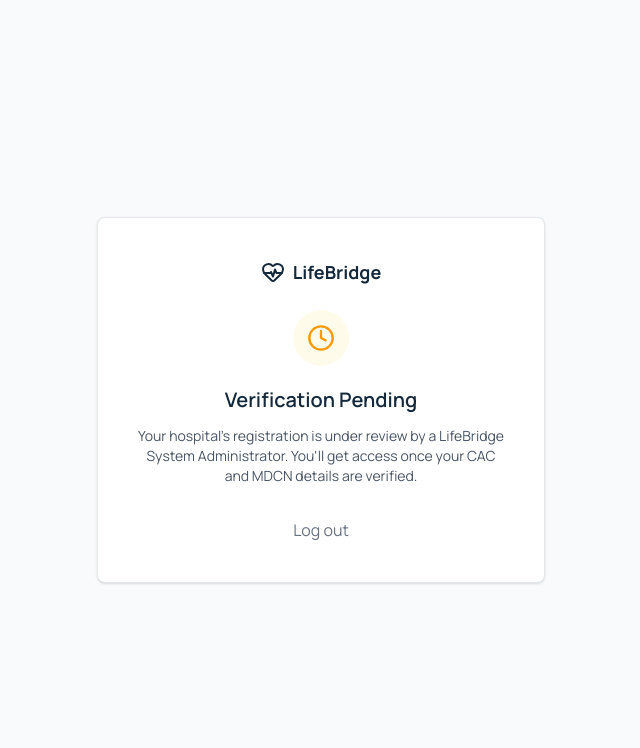
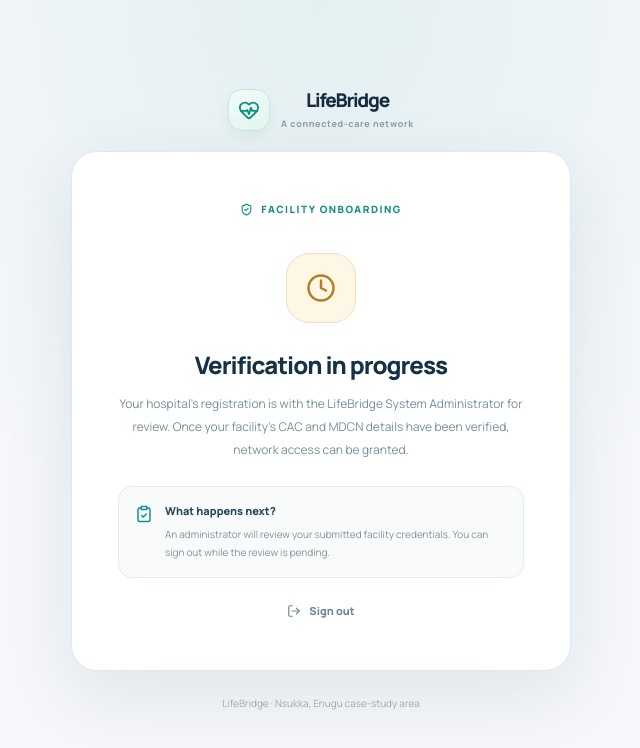
Before and after one commit to Chidesigner/lifebridge, a React (Vite) app in the folder frontend/: page /pending-verification in a window 1280 px wide. Shown: the top 748 px of the page, without its empty margins (319-959 px from the left). Built offline with nearby package versions, Linux system fonts and the light colour scheme; no server answers.

Commit message:
Polish hospital pending verification experience

```diff
--- a/frontend/src/pages/PendingVerification.jsx
+++ b/frontend/src/pages/PendingVerification.jsx
@@ -1,33 +1,36 @@
 import { Link } from 'react-router-dom'
-import { Clock, HeartPulse } from 'lucide-react'
+import { Clock, HeartPulse, ShieldCheck, LogOut, ClipboardCheck } from 'lucide-react'
 import { useAuth } from '../context/AuthContext'
 
 function PendingVerification() {
   const { logout } = useAuth()
 
   return (
-    <div className="flex min-h-screen items-center justify-center bg-gray-50 px-4">
-      <div className="w-full max-w-md rounded-lg border border-gray-200 bg-white p-10 text-center shadow-sm">
-        <Link to="/" className="mb-6 inline-flex items-center gap-2 text-lg font-bold text-brand-navy">
-          <HeartPulse className="h-6 w-6" />
-          LifeBridge
-        </Link>
-
-        <div className="mx-auto flex h-14 w-14 items-center justify-center rounded-full bg-amber-50">
-          <Clock className="h-7 w-7 text-amber-500" />
+    <div className="error-screen" style={{ background: 'radial-gradient(ellipse at 50% 0%, rgba(15,148,136,.08), transparent 30rem), #f5f7fa' }}>
+      <Link to="/" className="site-logo" style={{ marginBottom: 20 }}>
+        <span className="site-logo-mark"><HeartPulse size={22} /></span>
+        <span><span className="site-logo-word">LifeBridge</span><span className="site-logo-tagline">A connected-care network</span></span>
+      </Link>
+      <div className="pending-card">
+        <div className="page-eyebrow" style={{ justifyContent: 'center' }}><ShieldCheck size={13} /> Facility onboarding</div>
+        <div className="pending-orbit"><Clock size={30} /></div>
+        <h1>Verification in progress</h1>
+        <p>
+          Your hospital’s registration is with the LifeBridge System Administrator for review.
+          Once your facility’s CAC and MDCN details have been verified, network access can be granted.
+        </p>
+        <div style={{ display: 'flex', alignItems: 'flex-start', gap: 12, marginTop: 25, padding: 16, border: '1px solid #e3ecec', borderRadius: 14, background: '#f8fbfa', textAlign: 'left' }}>
+          <ClipboardCheck size={18} color="#0f9488" style={{ flex: '0 0 auto', marginTop: 2 }} />
+          <div>
+            <div style={{ color: '#26495a', fontSize: 11, fontWeight: 800 }}>What happens next?</div>
+            <div style={{ marginTop: 5, color: '#81939e', fontSize: 10, lineHeight: 1.8 }}>An administrator will review your submitted facility credentials. You can sign out while the review is pending.</div>
+          </div>
         </div>
-
-        <h1 className="mt-5 text-xl font-semibold text-brand-navy">Verification Pending</h1>
-        <p className="mt-3 text-sm text-gray-600">
-          Your hospital's registration is under review by a LifeBridge
-          System Administrator. You'll get access once your CAC and MDCN
-          details are verified.
-        </p>
-
-        <button onClick={logout} className="mt-8 text-sm font-medium text-gray-500 hover:text-brand-navy hover:underline">
-          Log out
+        <button type="button" onClick={logout} style={{ display: 'inline-flex', alignItems: 'center', gap: 8, marginTop: 25, border: 0, background: 'transparent', color: '#718694', fontSize: 11, fontWeight: 800 }}>
+          <LogOut size={14} /> Sign out
         </button>
       </div>
+      <p style={{ marginTop: 25, color: '#9aabb4', fontSize: 10 }}>LifeBridge · Nsukka, Enugu case-study area</p>
     </div>
   )
 }
```
